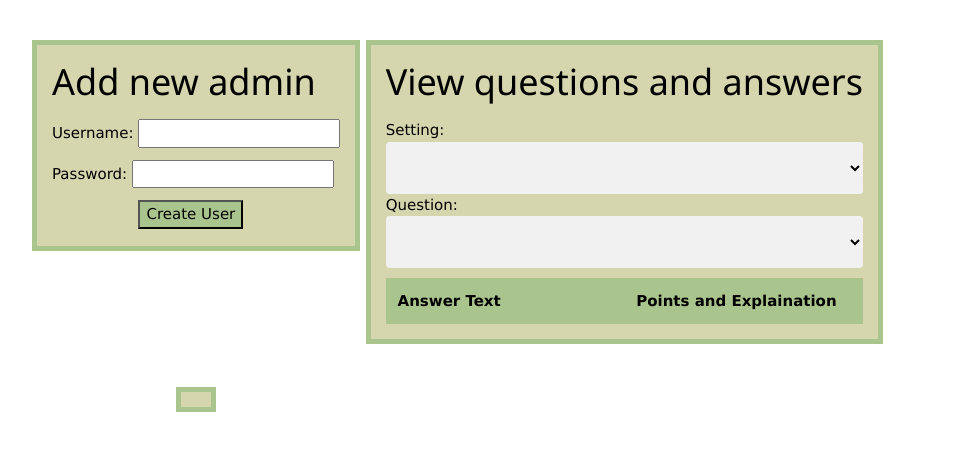
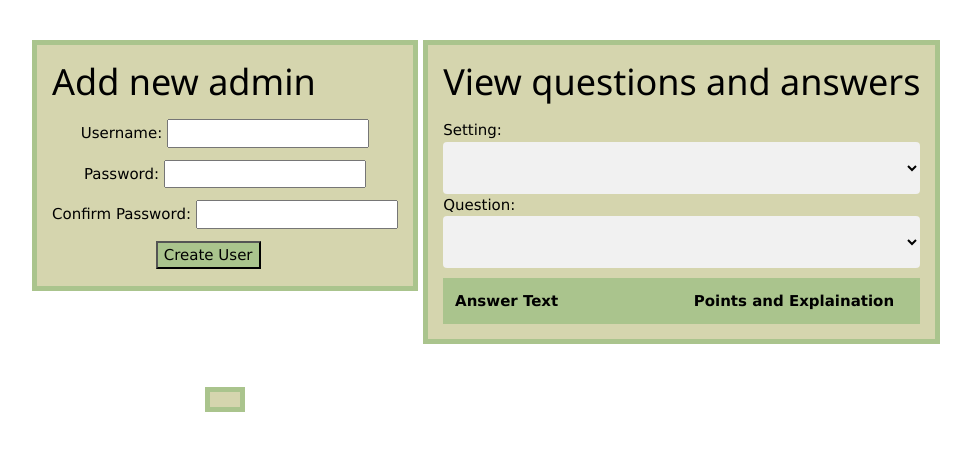
Before and after one commit to 23595/desert_ducks1, a Flask app: page /new_user in a window 1280 px wide. Shown: the top 451 px of the page, without its empty margins (219-1190 px from the left). Run offline with Flask 3, Linux system fonts and the light colour scheme; lists and menus that the app fills with data are empty.

Commit message:
Adding minimum and maximum lengths of username and password, and error messages in admin page

```diff
--- a/app.py
+++ b/app.py
@@ -140,16 +140,28 @@ def questions(id, on_question):  # id is the id of the setting. on_question is t
 
 @app.route('/new_user', methods=['GET', 'POST'])
 def new_user():
+    error_message = ''
     if request.method == 'POST':
         password = request.form['password']
         username = request.form['username']
-        hashed_pw = generate_password_hash(password)
-        with sqlite3.connect(DATABASE) as db:
-            cursor = db.cursor()
-            sql = """INSERT INTO admin_login (username, encrypted_pw, authority_lvl)
-            VALUES ('""" + username + "', '" + hashed_pw + "', 1);"
-            cursor.execute(sql)
-    return render_template("admin.html")
+        check_password = request.form['password_confirm']
+        if len(username) < 4:
+            error_message = 'Username must be at least 4 characters'
+            return render_template("admin.html", error_message=error_message) #Returns an error message if the username is too short
+        elif len(password) < 4:
+            error_message = 'Password must be at least 4 characters'
+            return render_template("admin.html", error_message=error_message) #Returns an error message if the password is too short
+        elif check_password != password:
+            error_message = 'Passwords did not match. Ensure that Password and Confirm Password are the same.'
+            return render_template("admin.html", error_message=error_message) #Returns an error message if the passwords do not match
+        else:
+            hashed_pw = generate_password_hash(password)
+            with sqlite3.connect(DATABASE) as db:
+                cursor = db.cursor()
+                sql = """INSERT INTO admin_login (username, encrypted_pw, authority_lvl)
+                VALUES ('""" + username + "', '" + hashed_pw + "', 1);"
+                cursor.execute(sql)
+    return render_template("admin.html", error_message=error_message)
 
 @app.route('/login', methods=['GET', 'POST'])
 def login():
@@ -186,7 +198,7 @@ JOIN questions ON questions_bridge.question_id=questions.question_id;"""
                     if ques not in everything_dict[set]:
                         everything_dict[set][ques] = {}
                     everything_dict[set][ques][ans_txt] = [ans_pts, ans_ex]
-                return render_template("admin.html", setting_names=data_dict.keys(), setting_data=json.dumps(data_dict), everything=json.dumps(everything_dict))  # go to admin page
+                return render_template("admin.html", setting_names=data_dict.keys(), setting_data=json.dumps(data_dict), everything=json.dumps(everything_dict), error_message='')  # go to admin page
             else:
                 return render_template("login.html", message='Incorrect Password')  # Gives error message
         else:
--- a/templates/admin.html
+++ b/templates/admin.html
@@ -60,23 +60,44 @@
             padding: 5%;
             background-color: #aac48d;
         }
+        form div {
+            width: max-content;
+            margin: auto;
+        }
+        .error_message{
+            width: 90%;
+            background-color: #AC6060;
+            color: white;
+            text-align: center;
+        }
     </style>
 </head>
 <body>
+    {% if error_message %}
+    <div class="error_message">
+        {{error_message }}
+    </div>
+    {% endif %}
     <div class="grid">
         <div class="admin_function">
             <h1>Add new admin</h1> <!--Allows user to add new admin to the database-->
             <form action="{{ url_for('new_user') }}" method="POST">
+                <div>
                 <label for="username">Username: </label>
-                <input type="text" id="username" name="username" required><br> <!--Input the admin's username - input required-->
+                <input type="text" id="username" name="username" required maxlength="15"><br> <!--Input the admin's username - input required-->
+                </div><div>
                 <label for="password">Password: </label>
-                <input type="password" id="password" name="password" required><br><!--Input the new admin's password - input required-->
+                <input type="password" id="password" name="password" required maxlength="15"><br><!--Input the new admin's password - input required-->
+                </div><div>
+                <label for="password_confirm">Confirm Password: </label>
+                <input type="password" id="password_confirm" name="password_confirm" required maxlength="15"><br>
+                </div>
                 <input type="submit" value="Create User" class="submit"> <!--Submit button - runs new_user flask route and reloads page-->
             </form>
         </div>
         <div class="admin_function">
             <h1>View questions and answers</h1> <!--Shows the answer options, point values, and explainations for a selected setting and question-->
-            <form action="{{ url_for('new_user') }}" method="POST">
+            <form>
                 <label for="setting">Setting: </label>
                 <select id="setting" name="setting" onchange="refreshQuestions()"> <!--Dropdown menu to select setting-->
                     <option hidden disabled selected value></option>
--- a/templates/login.html
+++ b/templates/login.html
@@ -44,9 +44,9 @@
         <h1>Administrator Login</h1>
         <form action="{{ url_for('login') }}" method="POST">
             <label for="username">Username: </label>
-            <input type="text" id="username" name="username" required><br> <!--Username input-->
+            <input type="text" id="username" name="username" required maxlength="15"><br> <!--Username input-->
             <label for="password">Password: </label>
-            <input type="password" id="password" name="password" required><br> <!--Password input - characters not visible-->
+            <input type="password" id="password" name="password" required maxlength="15"><br> <!--Password input - characters not visible-->
             <input type="submit" value="Login" class="login"> <!--Runs the login flask route with inputed username and password-->
         </form>
         <p class="error_message">{{message}}</p> <!--If login is attempted and fails, displays error message from flask-->
```
